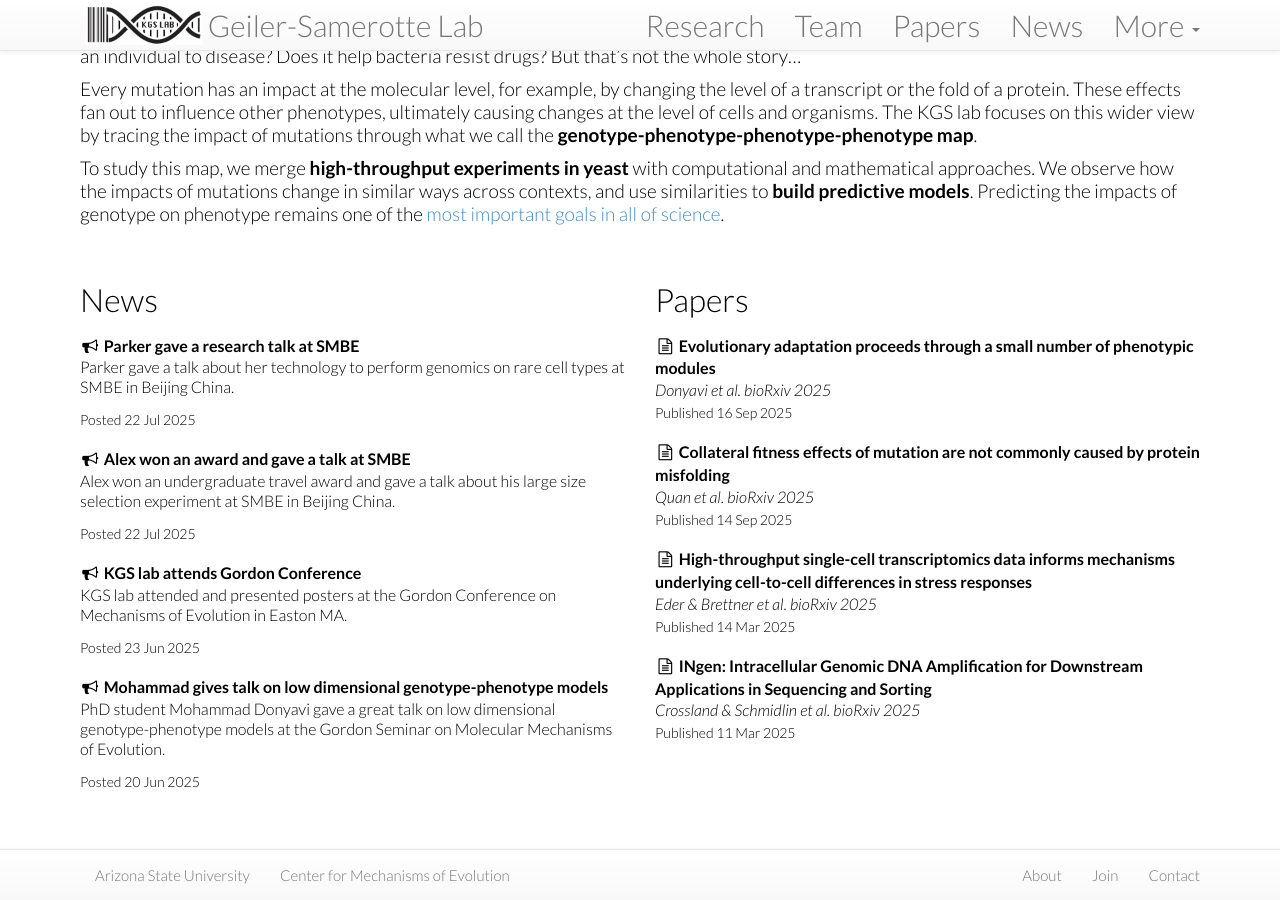
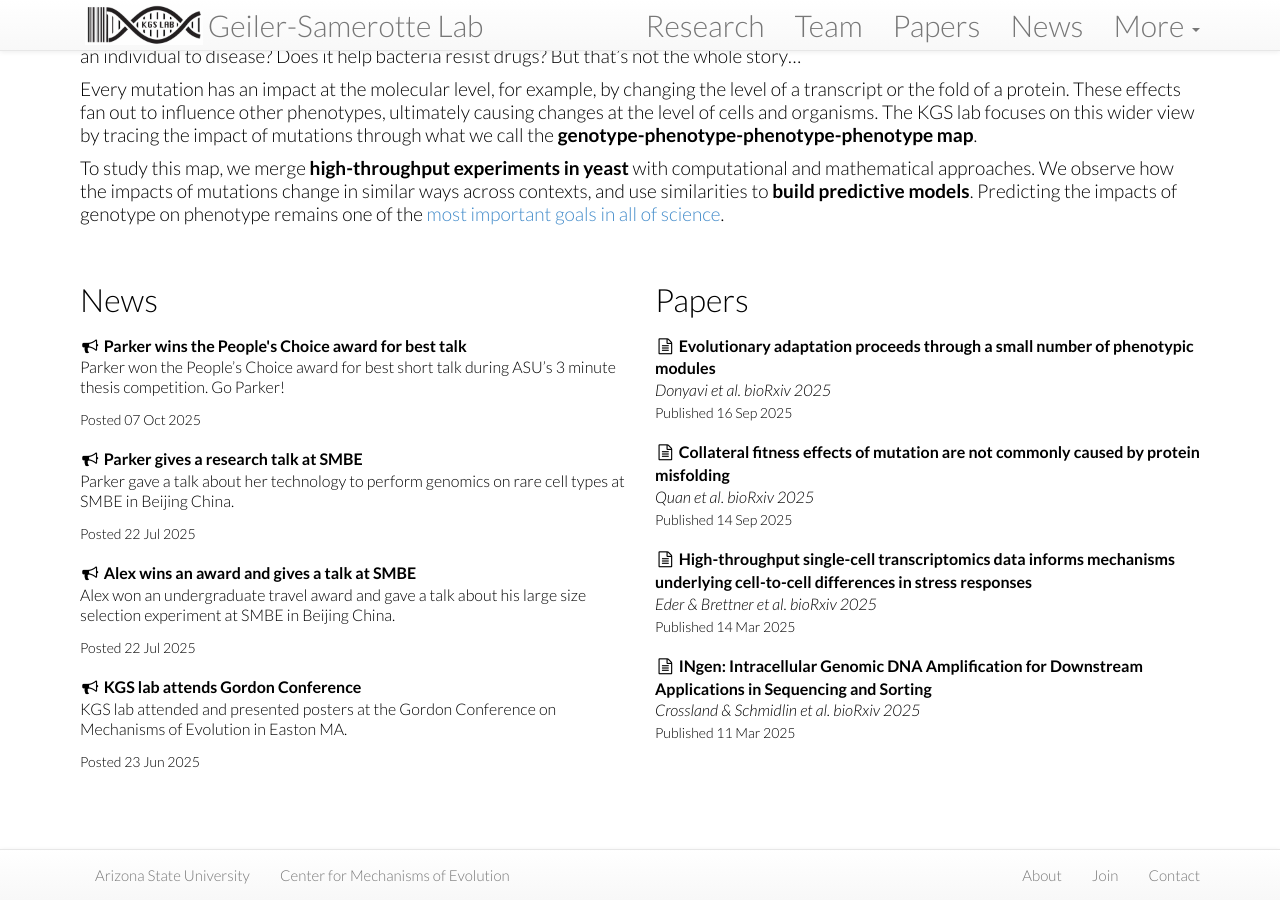
Before and after one commit to Samerotte-Lab/Samerotte-Lab.github.io, a Jekyll site: the page built from index.html, in a window 1280 px wide and 900 px high, scrolled down 562 px. Built offline with Jekyll 4.4.1, drawn with Linux system fonts in a browser that asks for light colours; nearby versions of some CDN libraries.

Commit message:
parker choice award

```diff
--- a/news/_posts/2025-07-22-Alex-SMBE.md
+++ b/news/_posts/2025-07-22-Alex-SMBE.md
@@ -1,6 +1,6 @@
 ---
 layout: news
-title: "Alex won an award and gave a talk at SMBE"
+title: "Alex wins an award and gives a talk at SMBE"
 author: "Kerry"
 author_handle:
 image: /assets/images/news/SMBEVideoTalk.png
--- a/news/_posts/2025-07-22-Parker-SMBE.md
+++ b/news/_posts/2025-07-22-Parker-SMBE.md
@@ -1,6 +1,6 @@
 ---
 layout: news
-title: "Parker gave a research talk at SMBE"
+title: "Parker gives a research talk at SMBE"
 author: "Kerry"
 author_handle:
 image: /assets/images/news/Parker-SMBE.png
--- /dev/null
+++ b/news/_posts/2025-10-07-Parker-Check.md
@@ -0,0 +1,10 @@
+---
+layout: news
+title: "Parker wins the People's Choice award for best talk"
+author: "Kerry"
+author_handle:
+image: /assets/images/news/Parker-Check.png
+category: news
+tags: [publication]
+---
+Parker won the People's Choice award for best short talk during ASU's 3 minute thesis competition. Go Parker!
```
Also changed, not shown: 1 other file.
